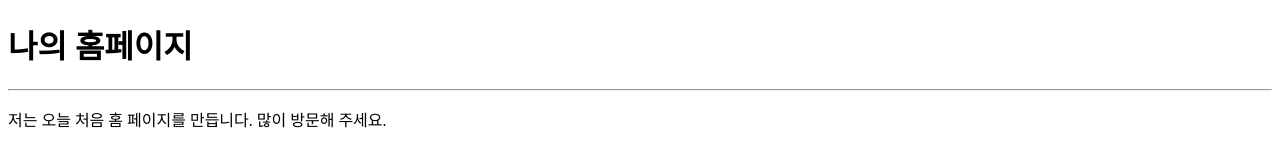
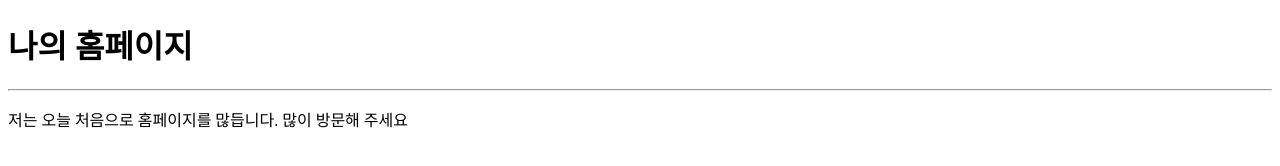
Before and after one commit to hansol1415/webcotents, a plain HTML site: page hello.html in a window 1280 px wide. Drawn offline with Linux system fonts and the light colour scheme.

Commit message:
Add files via upload

```diff
--- a/hello.html
+++ b/hello.html
@@ -8,8 +8,8 @@
 <h1>나의 홈페이지</h1>
 <hr>
 <p>
-저는 오늘 처음 홈 페이지를 만듭니다.
-많이 방문해 주세요.
+저는 오늘 처음으로 홈페이지를 많듭니다.
+많이 방문해 주세요
 </p>
 </body>
 </html>
```
